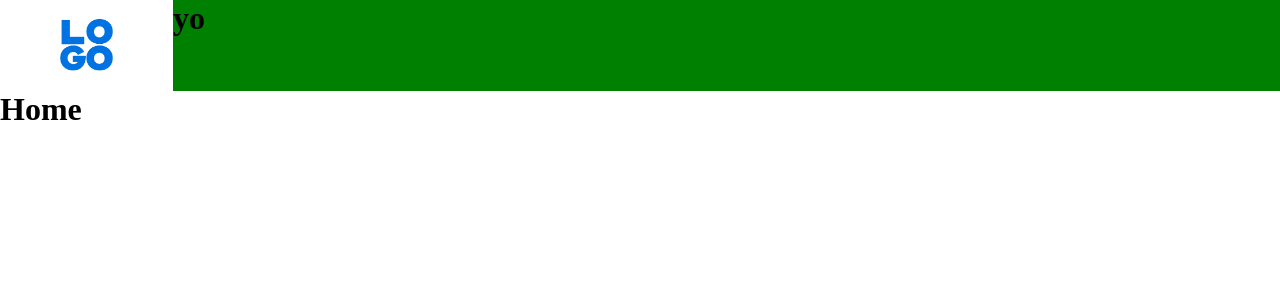
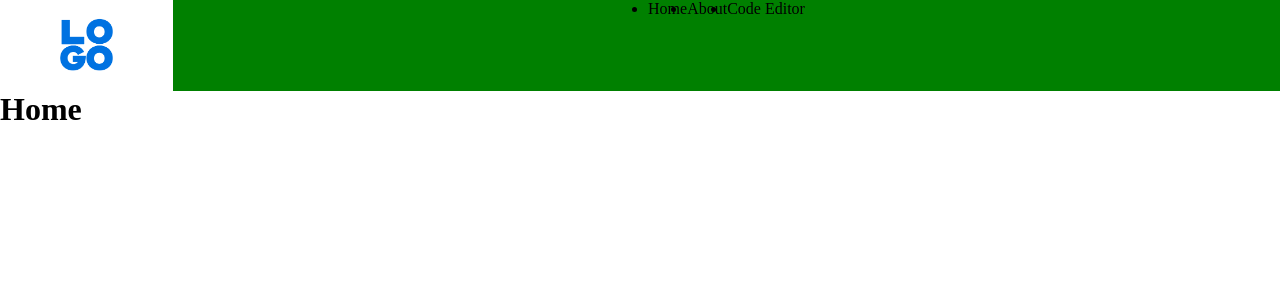
Before and after one commit to Stam21/Algoland, a React (Create React App) app in the folder frontend/: page / in a window 1280 px wide. Shown: the top 300 px of the page. Built offline with nearby package versions, Linux system fonts and the light colour scheme.

Commit message:
re-create brand-cnt as component

```diff
--- a/frontend/src/components/NavMenu/NavMenu.js
+++ b/frontend/src/components/NavMenu/NavMenu.js
@@ -9,14 +9,12 @@ class NavMenu extends React.Component {
                 <div className="component-wrapper flex-row">
                     {/* Brand component */}
                     <div class="brand-cnt">
-                        <div class="logo-cnt flex-row">
-                            <img src="../../../assets/img/logo-social.png"></img>
-                        </div>
+                        {this.brandMenuComponent()}
                     </div>
                     {/* END OF - Brand component */}
 
                     {/* Nav-bar component*/}
-                    <div class="navigation-cnt">
+                    <div class="navigation-cnt flex-row-center">
                         {this.navigationMenuListComponent()}
                     </div>
                     {/* END OF - Nav-bar component */}
@@ -24,11 +22,24 @@ class NavMenu extends React.Component {
             );
     }
 
+    brandMenuComponent()
+    {
+        return (
+            <div class="logo-cnt flex-row">
+                <img src="../../../assets/img/logo-social.png"></img>
+            </div>
+        )
+    }
+
     // Navigation items list of menu.
     navigationMenuListComponent()
     {
         return (
-            <h1>yo</h1>
+            <ul className="navigation-list flex-row-center">
+                <li>Home</li>
+                <li>About</li>
+                <li>Code Editor</li>
+            </ul>
         );
     }
 }
```
